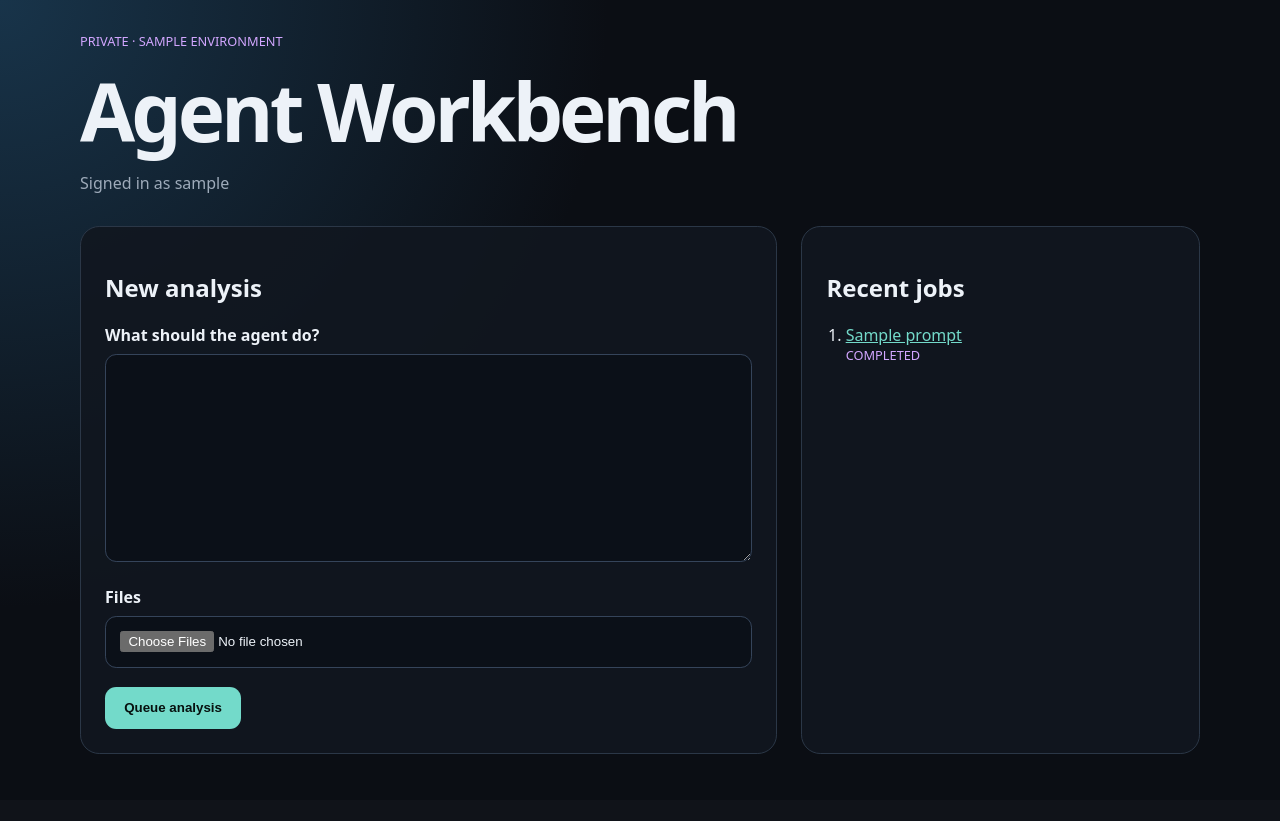
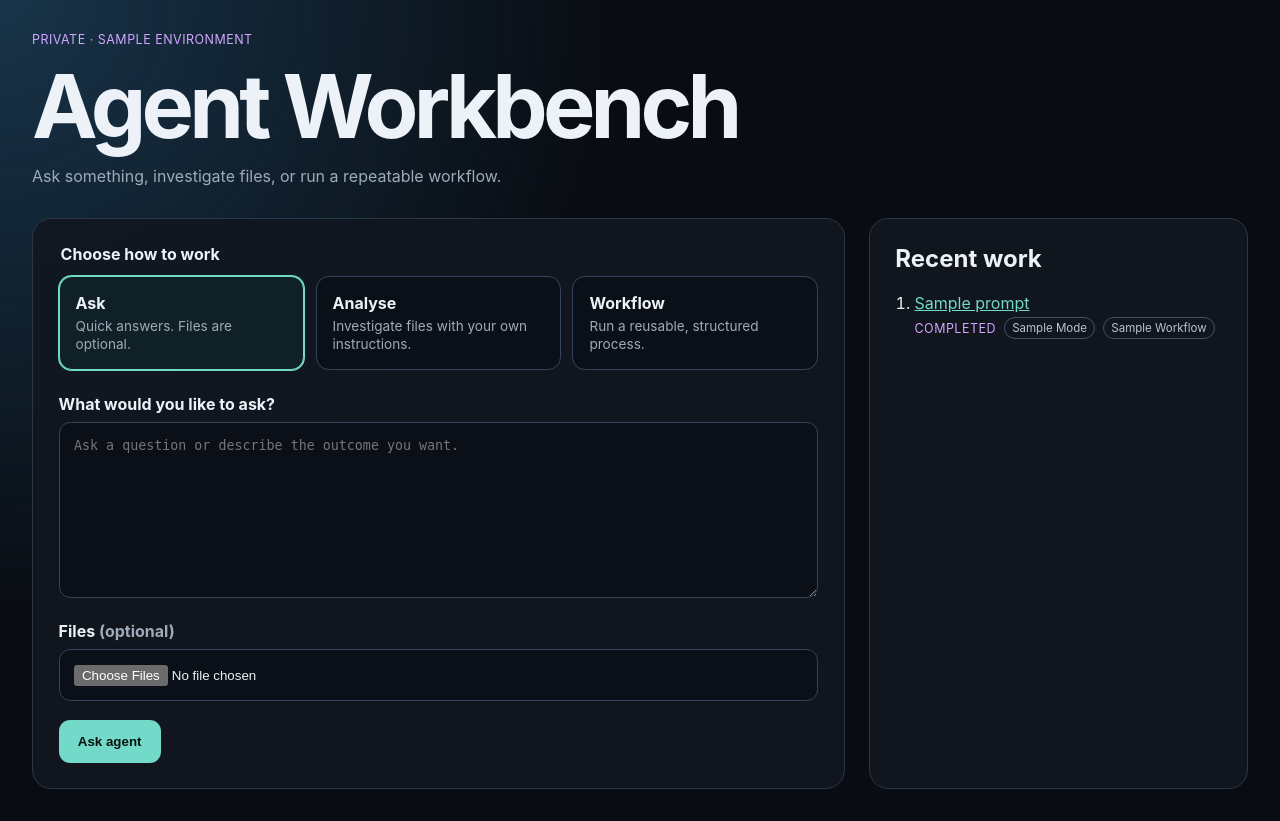
Before and after one commit to lukehowlett97/agent-workbench, a FastAPI app: template src/agent_workbench/templates/index.html in a window 1280 px wide. Before the commit the page ends 754 px from the top, so only its background shows below. Run offline with FastAPI, Linux system fonts and the light colour scheme; the template is opened without the code that fills it: most values are stand-ins (such as "Sample title", 1, 10 or a date in 2020).

Commit message:
Add Ask Analyse and Workflow interface

```diff
--- a/src/agent_workbench/templates/index.html
+++ b/src/agent_workbench/templates/index.html
@@ -5,51 +5,130 @@
   <meta name="viewport" content="width=device-width, initial-scale=1">
   <title>Agent Workbench</title>
   <style>
-    :root { color-scheme: dark; font-family: system-ui, sans-serif; background:#0b0e14; color:#edf2f8 }
-    * { box-sizing:border-box } body { margin:0; padding:2rem; background:radial-gradient(circle at top left,#18344a,transparent 38rem),#0b0e14 }
-    main { width:min(70rem,100%); margin:auto } header { margin-bottom:2rem } h1 { font-size:clamp(2.5rem,7vw,5rem); margin:.4rem 0; letter-spacing:-.05em }
-    .muted { color:#9eabba } .grid { display:grid; grid-template-columns:minmax(0,1.4fr) minmax(18rem,.8fr); gap:1.5rem }
-    section { padding:1.5rem; border:1px solid #2b3747; border-radius:1.2rem; background:#111720e6 }
-    label { display:block; margin-bottom:.5rem; font-weight:650 } textarea,input { width:100%; margin-bottom:1.2rem; padding:.9rem; color:inherit; background:#0b1018; border:1px solid #35445a; border-radius:.7rem }
-    textarea { min-height:13rem; resize:vertical } button { padding:.85rem 1.2rem; border:0; border-radius:.7rem; background:#73daca; color:#07110f; font-weight:750; cursor:pointer }
-    ol { padding-left:1.2rem } li { margin-bottom:1rem } a { color:#73daca } .status { color:#d2a6ff; font-size:.8rem; text-transform:uppercase }
-    @media(max-width:760px){ .grid { grid-template-columns:1fr } body { padding:1rem } }
+    :root { color-scheme:dark; font-family:Inter,system-ui,sans-serif; background:#090d13; color:#edf2f8; --panel:#111720; --line:#2b3747; --accent:#73daca; --purple:#d2a6ff }
+    * { box-sizing:border-box } body { margin:0; padding:2rem; background:radial-gradient(circle at top left,#18344a,transparent 38rem),#090d13 }
+    main { width:min(76rem,100%); margin:auto } header { margin-bottom:2rem } h1 { font-size:clamp(2.8rem,7vw,5.5rem); margin:.4rem 0; letter-spacing:-.055em }
+    h2 { margin-top:0 } .muted { color:#9eabba } .grid { display:grid; grid-template-columns:minmax(0,1.5fr) minmax(18rem,.7fr); gap:1.5rem }
+    section { padding:1.6rem; border:1px solid var(--line); border-radius:1.2rem; background:#111720e6 }
+    .modes { display:grid; grid-template-columns:repeat(3,1fr); gap:.7rem; margin-bottom:1.5rem }
+    .mode { position:relative; display:block; padding:1rem; border:1px solid #35445a; border-radius:.8rem; background:#0b1018; cursor:pointer }
+    .mode input { position:absolute; opacity:0; pointer-events:none } .mode strong { display:block; margin-bottom:.25rem }
+    .mode span { display:block; color:#9eabba; font-size:.85rem; line-height:1.35 }
+    .mode:has(input:checked) { border-color:var(--accent); box-shadow:0 0 0 1px var(--accent); background:#102027 }
+    label.field { display:block; margin-bottom:.5rem; font-weight:650 }
+    textarea,input[type=file],select { width:100%; margin-bottom:1.2rem; padding:.9rem; color:inherit; background:#0b1018; border:1px solid #35445a; border-radius:.7rem }
+    textarea { min-height:11rem; resize:vertical } select:disabled { opacity:.5 }
+    button { padding:.85rem 1.2rem; border:0; border-radius:.7rem; background:var(--accent); color:#07110f; font-weight:750; cursor:pointer }
+    ol { padding-left:1.2rem } li { margin-bottom:1rem } a { color:var(--accent) }
+    .status,.eyebrow { color:var(--purple); font-size:.78rem; text-transform:uppercase; letter-spacing:.04em }
+    .job-meta { display:flex; gap:.5rem; margin-top:.25rem; align-items:center; flex-wrap:wrap }
+    .pill { padding:.18rem .45rem; border:1px solid #435269; border-radius:99rem; color:#b8c4d2; font-size:.72rem; text-transform:capitalize }
+    [hidden] { display:none !important }
+    @media(max-width:760px){ .grid { grid-template-columns:1fr } .modes { grid-template-columns:1fr } body { padding:1rem } }
   </style>
 </head>
 <body>
 <main>
   <header>
-    <div class="status">Private · {{ environment }}</div>
+    <div class="eyebrow">Private · {{ environment }}</div>
     <h1>Agent Workbench</h1>
-    <div class="muted">Signed in as {{ username }}</div>
+    <div class="muted">Ask something, investigate files, or run a repeatable workflow.</div>
   </header>
   <div class="grid">
     <section>
-      <h2>New analysis</h2>
-      <form action="/jobs" method="post" enctype="multipart/form-data">
-        <label for="prompt">What should the agent do?</label>
-        <textarea id="prompt" name="prompt" maxlength="20000" required></textarea>
-        <label for="files">Files</label>
-        <input id="files" name="files" type="file" accept=".csv,.json,.md,.pdf,.txt" multiple required>
-        <button type="submit">Queue analysis</button>
+      <form action="/jobs" method="post" enctype="multipart/form-data" id="job-form">
+        <fieldset style="border:0;padding:0;margin:0">
+          <legend class="field" style="margin-bottom:.7rem;font-weight:650">Choose how to work</legend>
+          <div class="modes">
+            <label class="mode">
+              <input type="radio" name="mode" value="ask" checked>
+              <strong>Ask</strong>
+              <span>Quick answers. Files are optional.</span>
+            </label>
+            <label class="mode">
+              <input type="radio" name="mode" value="analyse">
+              <strong>Analyse</strong>
+              <span>Investigate files with your own instructions.</span>
+            </label>
+            <label class="mode">
+              <input type="radio" name="mode" value="workflow">
+              <strong>Workflow</strong>
+              <span>Run a reusable, structured process.</span>
+            </label>
+          </div>
+        </fieldset>
+
+        <div id="workflow-field" hidden>
+          <label class="field" for="workflow">Workflow</label>
+          <select id="workflow" name="workflow" disabled>
+            <option value="">Choose a workflow</option>
+            {% for workflow in workflows %}
+            <option value="{{ workflow.id }}">{{ workflow.name }} — {{ workflow.description }}</option>
+            {% endfor %}
+          </select>
+        </div>
+
+        <label class="field" for="prompt" id="prompt-label">What would you like to ask?</label>
+        <textarea id="prompt" name="prompt" maxlength="20000" required placeholder="Ask a question or describe the outcome you want."></textarea>
+
+        <label class="field" for="files">Files <span class="muted" id="file-hint">(optional)</span></label>
+        <input id="files" name="files" type="file" accept=".csv,.json,.md,.pdf,.txt" multiple>
+
+        <button type="submit" id="submit-label">Ask agent</button>
       </form>
     </section>
     <section>
-      <h2>Recent jobs</h2>
+      <h2>Recent work</h2>
       {% if jobs %}
       <ol>
         {% for job in jobs %}
         <li>
           <a href="/jobs/{{ job.id }}">{{ job.prompt[:70] }}</a>
-          <div class="status">{{ job.status }}</div>
+          <div class="job-meta">
+            <span class="status">{{ job.status }}</span>
+            <span class="pill">{{ job.mode }}</span>
+            {% if job.workflow %}<span class="pill">{{ job.workflow|replace("-", " ") }}</span>{% endif %}
+          </div>
         </li>
         {% endfor %}
       </ol>
       {% else %}
-      <p class="muted">No jobs submitted yet.</p>
+      <p class="muted">No work submitted yet.</p>
       {% endif %}
     </section>
   </div>
 </main>
+<script>
+  const form = document.querySelector("#job-form");
+  const workflowField = document.querySelector("#workflow-field");
+  const workflow = document.querySelector("#workflow");
+  const files = document.querySelector("#files");
+  const fileHint = document.querySelector("#file-hint");
+  const promptLabel = document.querySelector("#prompt-label");
+  const prompt = document.querySelector("#prompt");
+  const submitLabel = document.querySelector("#submit-label");
+
+  function updateMode() {
+    const mode = form.elements.mode.value;
+    const isWorkflow = mode === "workflow";
+    workflowField.hidden = !isWorkflow;
+    workflow.disabled = !isWorkflow;
+    workflow.required = isWorkflow;
+    files.required = mode !== "ask";
+    fileHint.textContent = mode === "ask" ? "(optional)" : "(required)";
+
+    const copy = {
+      ask: ["What would you like to ask?", "Ask a question or describe the outcome you want.", "Ask agent"],
+      analyse: ["What should the agent investigate?", "Describe the questions to answer and what a useful report looks like.", "Queue analysis"],
+      workflow: ["Any context or emphasis?", "Add context, priorities, exclusions, or the decision this should support.", "Run workflow"]
+    };
+    [promptLabel.textContent, prompt.placeholder, submitLabel.textContent] = copy[mode];
+  }
+
+  form.querySelectorAll('input[name="mode"]').forEach((input) => {
+    input.addEventListener("change", updateMode);
+  });
+  updateMode();
+</script>
 </body>
 </html>
```
